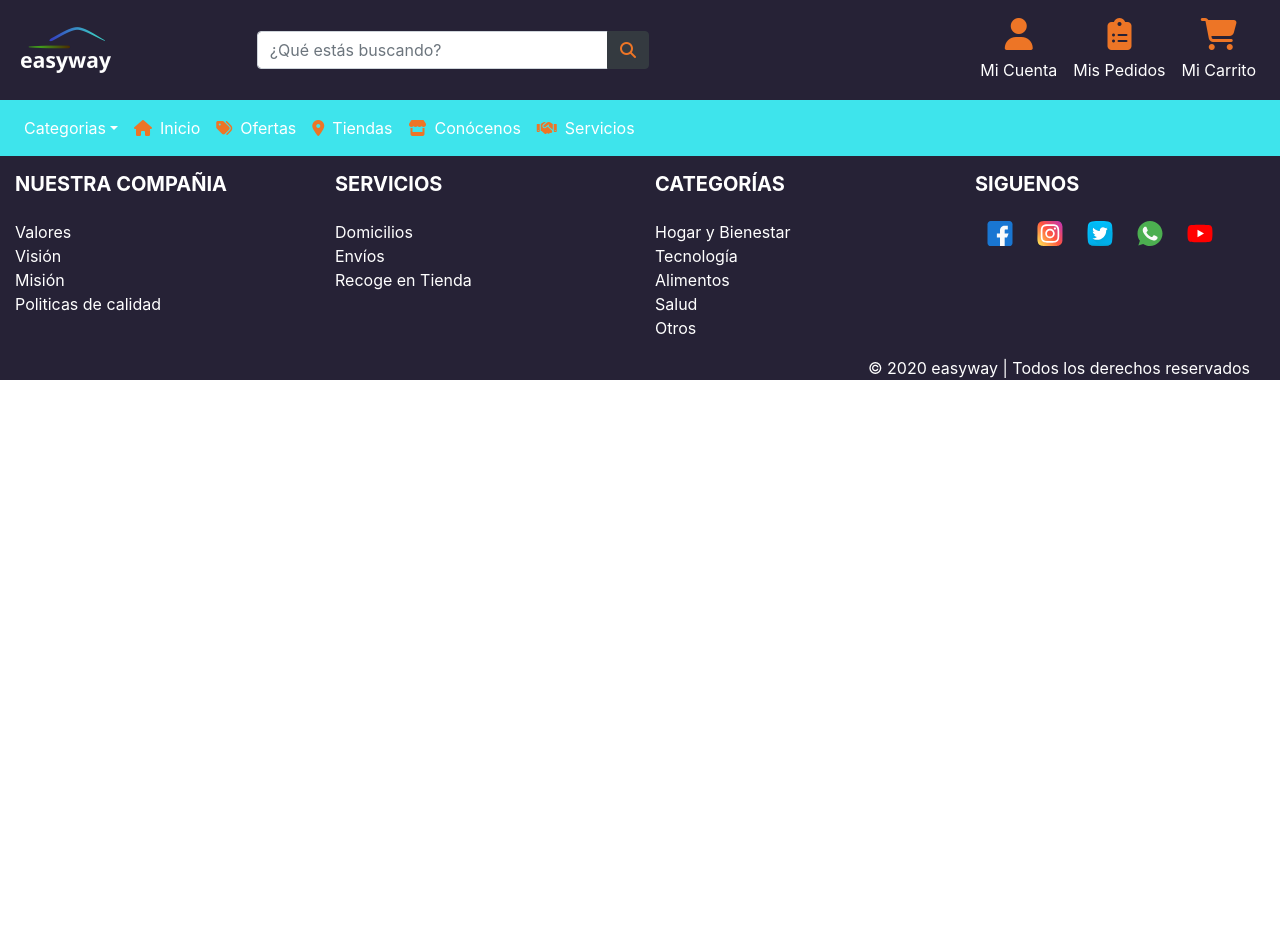
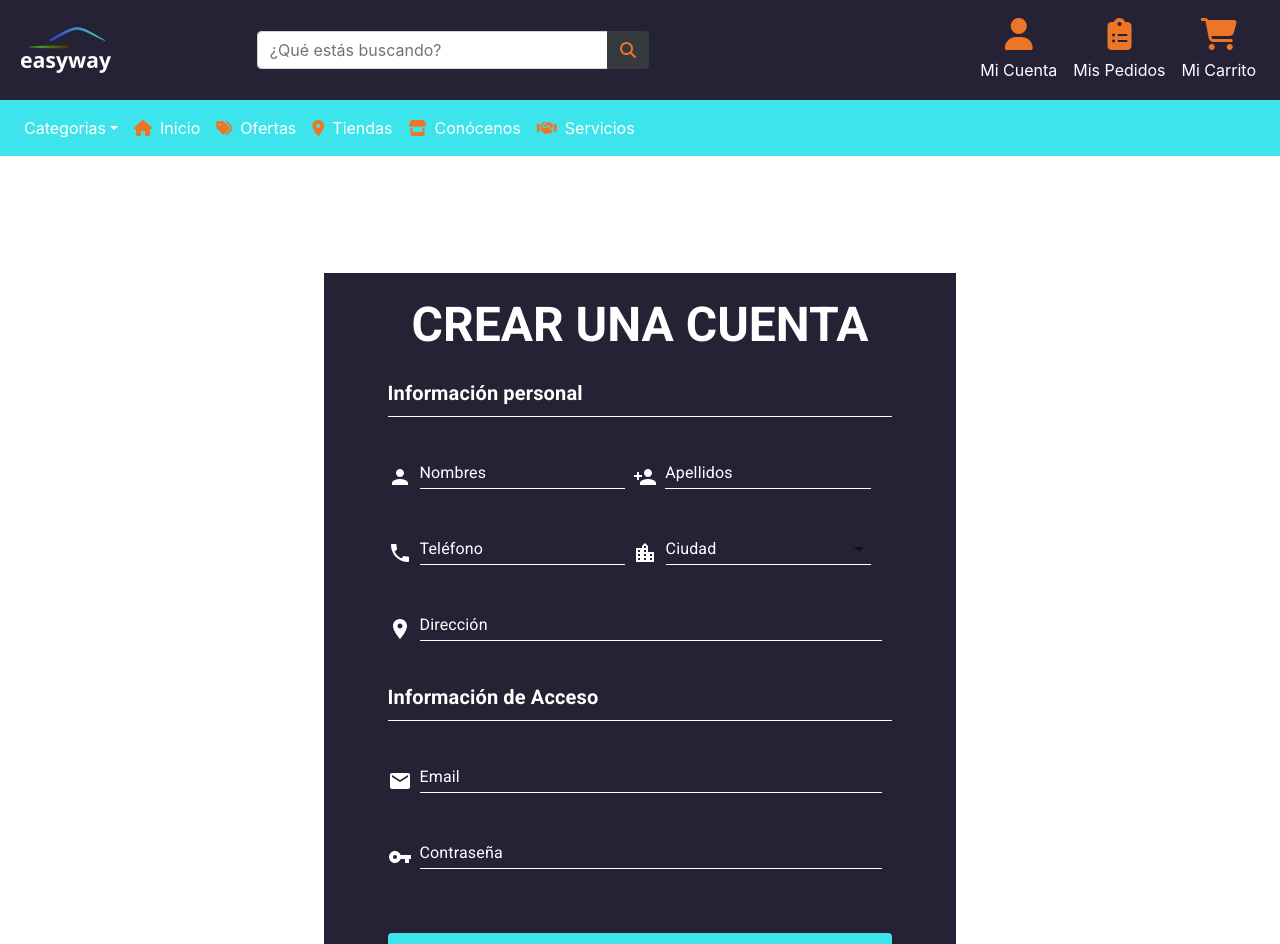
Before and after one commit to xh4rz/Easyway-App, a React (Create React App) app: page /Register in a window 1280 px wide. Shown: the top 944 px of the page. Before the commit the page ends 800 px from the top, so only its background shows below. Built offline with nearby package versions, Linux system fonts and the light colour scheme.

Commit message:
Actualización Diseño

```diff
--- a/src/App.js
+++ b/src/App.js
@@ -4,8 +4,8 @@ import Layout from "./components/Layout";
 import MySlider from "./components/Slider";
 import { BrowserRouter, Switch, Route } from "react-router-dom";
 import data from "./data/item.json";
-
 import FormLogin from './Pages/Login'
+import FormRegister from './Pages/Register'
 
 
 import "bootstrap/dist/css/bootstrap.min.css";
@@ -68,6 +68,10 @@ class App extends React.Component {
               exact
               path="/Login"
               component={FormLogin} />
+             <Route
+              exact
+              path="/Register"
+              component={FormRegister} />
           </Switch>
         </Layout>
       </BrowserRouter>
--- a/src/Pages/Login.jsx
+++ b/src/Pages/Login.jsx
@@ -1,10 +1,11 @@
 import React from 'react';
 import { makeStyles } from '@material-ui/core/styles';
-import { FormControl, TextField, Grid, Typography, Box, Button, Link } from '@material-ui/core';
+import { FormControl, TextField, Grid, Typography, Box, Button } from '@material-ui/core';
 import MailIcon from '@material-ui/icons/Mail';
 import VpnKeyIcon from '@material-ui/icons/VpnKey';
 import SendIcon from '@material-ui/icons/Send';
 import ArrowBackIosIcon from '@material-ui/icons/ArrowBackIos';
+import { Link } from 'react-router-dom';
 
 const useStyles = makeStyles((theme) => ({
   root: {
@@ -66,7 +67,7 @@ export default function FormLogin() {
               </Grid>
             </Grid>
           </Box>
-          <Box mt={3} mb={8}>
+          <Box mt={3} mb={5}>
             <Grid container spacing={1} alignItems="flex-end" className={classes.form}>
               <Grid item>
                 <VpnKeyIcon />
@@ -100,6 +101,16 @@ export default function FormLogin() {
             </Grid>
           </Box>
 
+          <Box mb={5} style={{ width: '100%' }} display="flex" justifyContent="center">
+                <Link to="/Register"
+                  style={{ textDecoration: 'none', filter: 'contrast(1)' }}
+                >
+                  <Button style={{ textTransform: 'none' }} variant="outlined" size="small" color="secondary" >
+                    Si no tienes cuenta da clic acá
+                </Button>
+                </Link>
+          </Box>
+
             <Button style={{ backgroundColor: '#3EE4EC' }}
               variant="contained"
               size="large"
@@ -111,7 +122,7 @@ export default function FormLogin() {
 
 
           <Box mt={4} style={{ width: '100%' }} display="flex" justifyContent="center">
-            <Link
+            <Link to="/"
               style={{ textDecoration: 'none', filter: 'contrast(1)' }}
             >
               <Button variant="contained" size="small" color="secondary"style={{ backgroundColor: '#ed7526' }}
--- /dev/null
+++ b/src/Pages/Register.jsx
@@ -0,0 +1,269 @@
+import React from 'react';
+import { makeStyles } from '@material-ui/core/styles';
+import {
+  FormControl,
+  TextField,
+  Grid,
+  Typography,
+  Box,
+  Button,
+  Divider,
+  InputLabel,
+  Select,
+  MenuItem
+} from '@material-ui/core';
+import PersonIcon from '@material-ui/icons/Person';
+import PersonAddIcon from '@material-ui/icons/PersonAdd';
+import MailIcon from '@material-ui/icons/Mail';
+import PhoneIcon from '@material-ui/icons/Phone';
+import RoomIcon from '@material-ui/icons/Room';
+import LocationCityIcon from '@material-ui/icons/LocationCity';
+import VpnKeyIcon from '@material-ui/icons/VpnKey';
+import SendIcon from '@material-ui/icons/Send';
+import ArrowBackIosIcon from '@material-ui/icons/ArrowBackIos';
+import { Link } from 'react-router-dom';
+
+const useStyles = makeStyles((theme) => ({
+  root: {
+    margin: '14vh',
+    padding: theme.spacing(0, 8, 3, 8),
+    backgroundColor: '#262236',
+    color: '#ffffff',
+    border: '5px solid',
+    textAlign: 'center',
+    "& label.Mui-focused": {
+      color: '#ed7526'
+    },
+    "& .MuiInput-underline:after": {
+      borderBottomColor: '#3ee4ec'
+    },
+    "& .MuiInput-underline:before": {
+      borderBottomColor: '#ffffff'
+    },
+    "& label": {
+      color: '#ffffff'
+    },
+  },
+  input: {
+    color: "#ed7526"
+  },
+  dividerColor: {
+    backgroundColor: 'white',
+  },
+  formControl: {
+    minWidth: 205
+  },
+  selectEmpty: {
+    marginTop: theme.spacing(2),
+
+  },
+  formSelect: {
+    backgroundColor: 'red'
+  }
+}));
+
+export default function FormRegister() {
+  const classes = useStyles();
+  const [city, setCity] = React.useState('');
+
+  const handleChange = (event) => {
+    setCity(event.target.value);
+  };
+
+  return (
+
+    <Box display="flex" justifyContent="center" >
+      <div className={classes.root}>
+        <FormControl>
+
+          <Box >
+            <Typography variant="h3" gutterBottom>
+              <Box fontWeight="fontWeightBold" m={3}>
+                CREAR UNA CUENTA
+             </Box>
+            </Typography>
+          </Box>
+
+          <Typography variant="h6" gutterBottom>
+            <Box display="flex" justifyContent="flex-start" fontWeight="fontWeightBold" >
+              Información personal
+             </Box>
+          </Typography>
+          <Divider classes={{ root: classes.dividerColor }} variant="fullWidth" />
+
+          <Box mb={8}>
+            <Box mt={3}>
+              <Grid container spacing={1} my={1} alignItems="flex-end"  >
+                <Grid item>
+                  <PersonIcon />
+                </Grid>
+                <Grid item xs={5} >
+                  <TextField
+                    className="CampoTexto"
+                    id="input-with-icon-grid1"
+                    label="Nombres"
+                    type="name"
+                    fullWidth
+                    InputProps={{
+                      className: classes.input
+                    }}
+                  />
+                </Grid>
+                <Grid item>
+                  <PersonAddIcon />
+                </Grid>
+                <Grid item xs={5} >
+                  <TextField
+                    className="CampoTexto"
+                    id="input-with-icon-grid1"
+                    label="Apellidos"
+                    type="name"
+                    fullWidth
+                    InputProps={{
+                      className: classes.input
+                    }}
+                  />
+                </Grid>
+
+              </Grid>
+            </Box>
+
+            <Box mt={3}>
+              <Grid container spacing={1} my={1} alignItems="flex-end"  >
+                <Grid item>
+                  <PhoneIcon />
+                </Grid>
+                <Grid item xs={5} >
+                  <TextField
+                    className="CampoTexto"
+                    id="input-with-icon-grid1"
+                    label="Teléfono"
+                    type="number"
+                    fullWidth
+                    InputProps={{
+                      className: classes.input
+                    }}
+                  />
+                </Grid>
+                <Grid item>
+                  <LocationCityIcon />
+                </Grid>
+                <Grid item xs={5} >
+                  <FormControl className={classes.formControl}>
+                    <InputLabel id="demo-simple-select-helper-label">Ciudad</InputLabel>
+                    <Select
+                      labelId="demo-simple-select-helper-label"
+                      id="demo-simple-select-helper"
+                      value={city}
+                      onChange={handleChange}
+                    >
+                      <MenuItem value="" >
+                        <em>Seleccione:</em>
+                      </MenuItem>
+                      <MenuItem value={10}>Bogotá </MenuItem>
+                      <MenuItem value={20}>Medellín</MenuItem>
+                      <MenuItem value={30}>Cali</MenuItem>
+                      <MenuItem value={40}>Barranquilla</MenuItem>
+                    </Select>
+                  </FormControl>
+                </Grid>
+
+              </Grid>
+            </Box>
+
+            <Box mt={3}>
+              <Grid container spacing={1} my={1} alignItems="flex-end"  >
+                <Grid item>
+                  <RoomIcon />
+                </Grid>
+                <Grid item xs={11} >
+                  <TextField
+                    className="CampoTexto"
+                    id="input-with-icon-grid1"
+                    label="Dirección"
+                    type="text"
+                    fullWidth
+                    InputProps={{
+                      className: classes.input
+                    }}
+                  />
+                </Grid>
+              </Grid>
+            </Box>
+
+            <Box mt={5}>
+              <Typography variant="h6" gutterBottom>
+                <Box display="flex" justifyContent="flex-start" fontWeight="fontWeightBold" >
+                  Información de Acceso
+             </Box>
+              </Typography>
+              <Divider classes={{ root: classes.dividerColor }} variant="fullWidth" />
+            </Box>
+
+            <Box mt={3}>
+              <Grid container spacing={1} my={1} alignItems="flex-end" className={classes.form}>
+                <Grid item>
+                  <MailIcon />
+                </Grid>
+                <Grid item xs={11} >
+                  <TextField
+                    className="CampoTexto"
+                    id="input-with-icon-grid1"
+                    label="Email"
+                    type="email"
+                    fullWidth
+                    InputProps={{
+                      className: classes.input
+                    }}
+                  />
+                </Grid>
+              </Grid>
+            </Box>
+            <Box mt={3} >
+              <Grid container spacing={1} alignItems="flex-end" className={classes.form}>
+                <Grid item>
+                  <VpnKeyIcon />
+                </Grid>
+                <Grid item xs={11}>
+                  <TextField
+                    className="CampoTexto"
+                    id="input-with-icon-grid2"
+                    label="Contraseña"
+                    type="password"
+                    fullWidth
+                    InputProps={{
+                      className: classes.input
+                    }}
+                  />
+                </Grid>
+              </Grid>
+            </Box>
+
+          </Box>
+
+          <Button style={{ backgroundColor: '#3EE4EC' }}
+            variant="contained"
+            size="large"
+            color="primary"
+            endIcon={<SendIcon></SendIcon>}
+          >
+            REGISTRARME
+            </Button>
+
+
+          <Box mt={4} style={{ width: '100%' }} display="flex" justifyContent="center">
+            <Link to="/Login"
+              style={{ textDecoration: 'none', filter: 'contrast(1)' }}
+            >
+              <Button variant="contained" size="small" color="secondary" style={{ backgroundColor: '#ed7526' }}
+
+                startIcon={<ArrowBackIosIcon ></ArrowBackIosIcon>}>
+                volver
+                </Button>
+            </Link>
+          </Box>
+        </FormControl>
+      </div>
+    </Box>
+  );
+}
```
